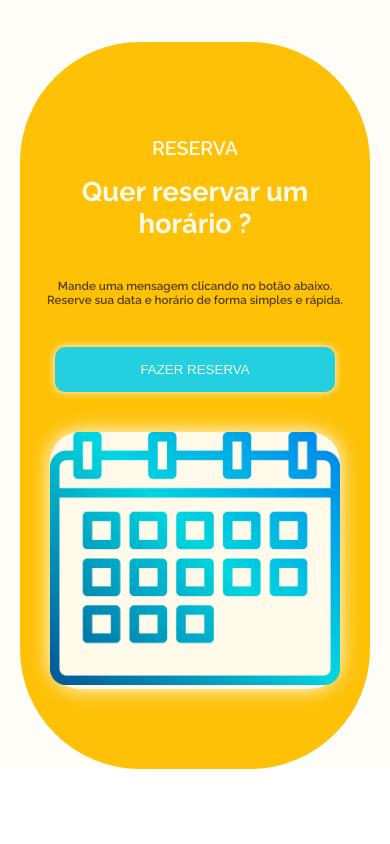
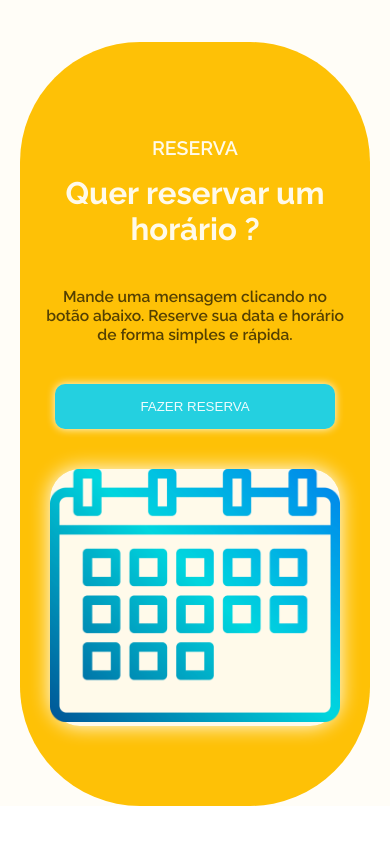
Before and after one commit to RamonLopes86/ramonburger, a Next.js app: page / in a window 390 px wide. Shown: the part 5908-6752 px from the top of the page. Built offline with nearby package versions, Linux system fonts and the light colour scheme.

Commit message:
ajuste de responsividade

```diff
--- a/src/components/sectionAgendamento/agendamento.module.css
+++ b/src/components/sectionAgendamento/agendamento.module.css
@@ -110,6 +110,8 @@
        flex-direction: column;
        align-items: center;
        justify-content: center;
+       width: 100%;
+
     }
 
     .boxTxAgendamento{
@@ -124,13 +126,15 @@
         width: 100%;
         margin: 0px auto;
         font-size: 5vw;
+
     }
 
     .boxTxAgendamento p:nth-of-type(2) {
 
-        width: 100%;
+
         margin: 0px auto;
-        font-size: 3vw;
+        font-size: 1.4em;
+        max-width: 100%;
         padding: 40px 20px;
 
     }
@@ -139,9 +143,9 @@
 
     .boxTxAgendamento h1{
 
-        width: 100%;
+        max-width: 100%;
         margin: 0px auto;
-        font-size: 7vw;
+        font-size: 8vw;
         padding: 0px 40px;
 
     }
@@ -189,6 +193,15 @@
     }
 
 
+    .boxTxAgendamento p:nth-of-type(2) {
+
+
+        margin: 0px auto;
+        font-size: 4vw;
+        max-width: 100%;
+        padding: 40px 20px;
+
+    }
 
 
 
```
